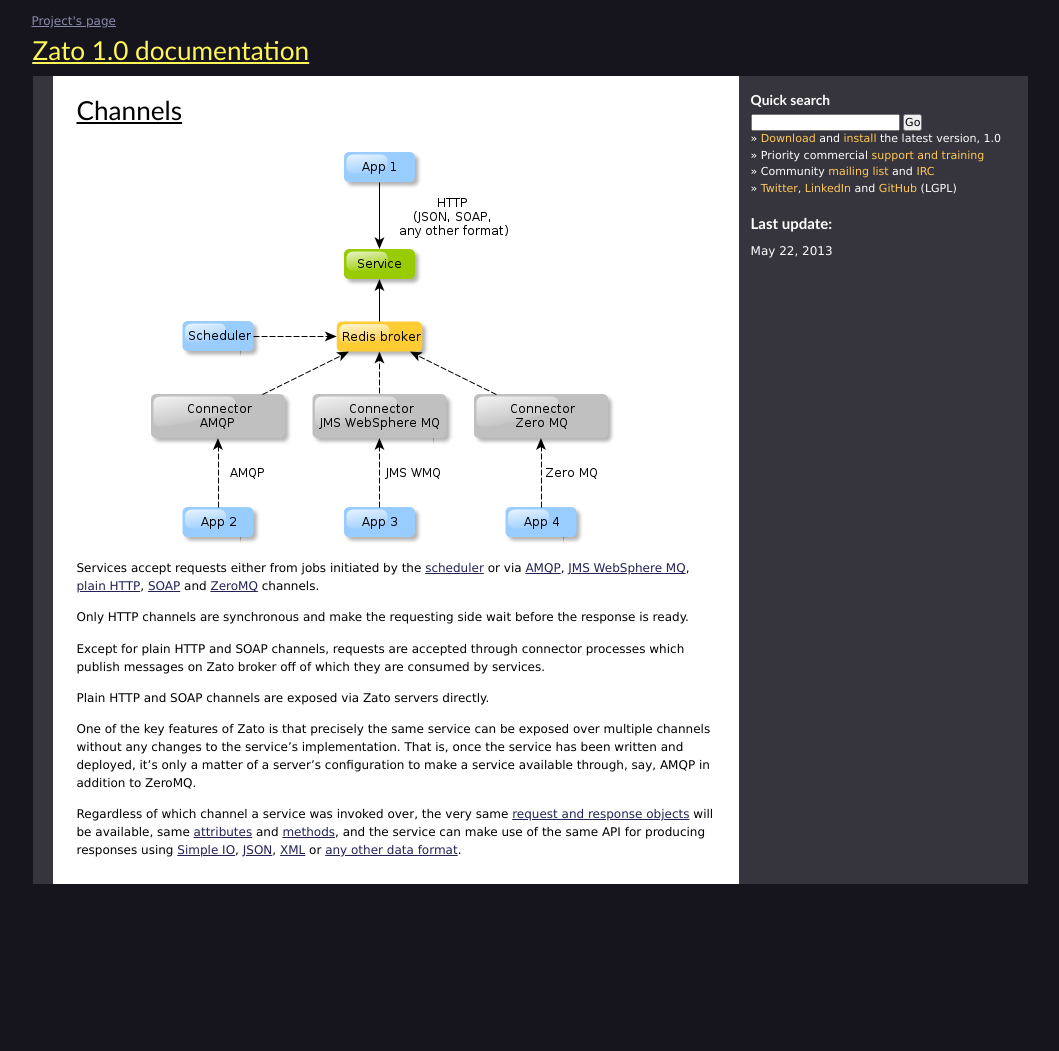
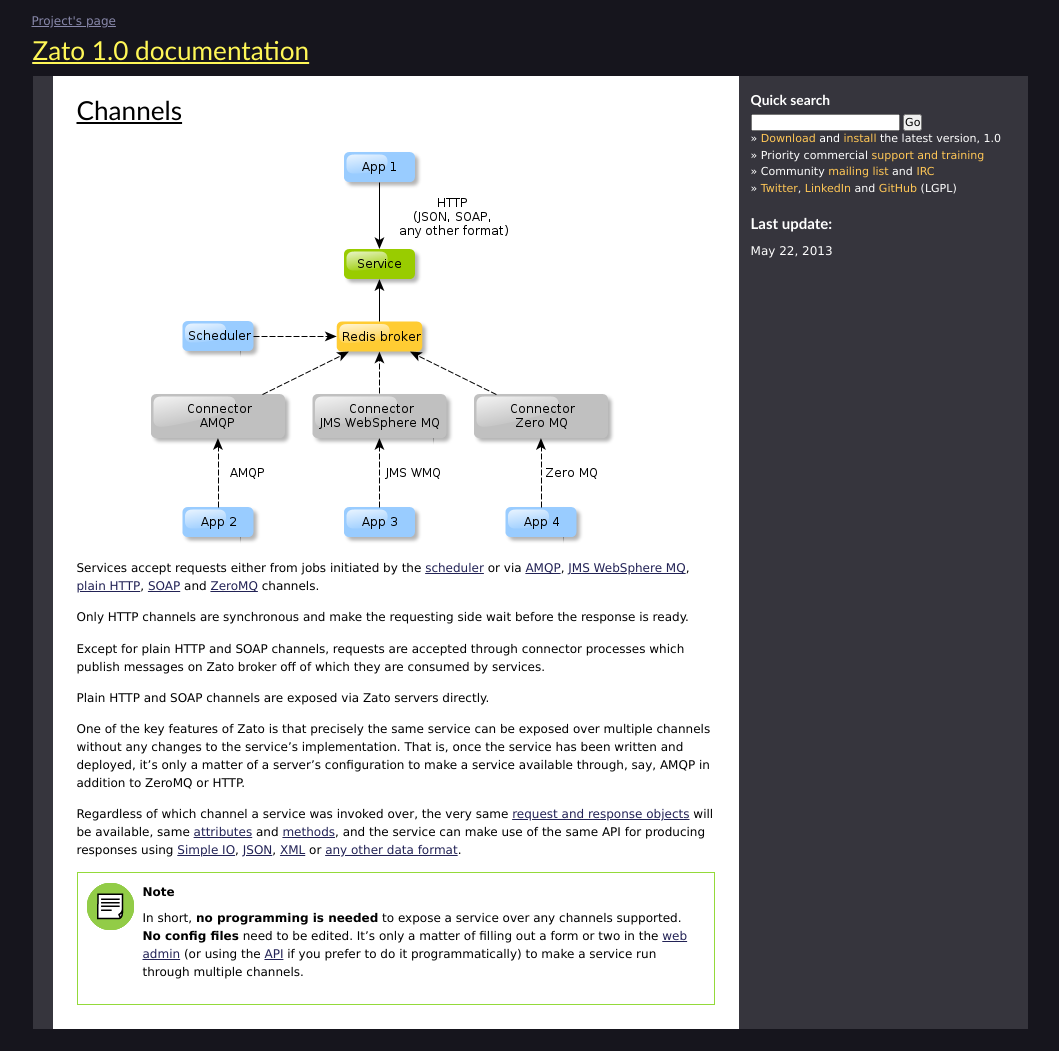
Before and after one commit to rfdiazpr/zato-docs, a Sphinx documentation site: the page built from sphinx/progguide/channels.txt, in a window 1280 px wide. Shown: the whole page, without its empty margins (110-1169 px from the left). Built offline with Sphinx 7.4.7, drawn with Linux system fonts in a browser that asks for light colours; before the commit the page ends 906 px from its top, so only the background shows below that.

Commit message:
Made it clearer that channels need no programming nor config edits

```diff
--- a/sphinx/progguide/channels.txt
+++ b/sphinx/progguide/channels.txt
@@ -27,7 +27,8 @@
 One of the key features of Zato is that precisely the same service can be exposed over
 multiple channels without any changes to the service's implementation. That is,
 once the service has been written and deployed, it's only a matter of a server's
-configuration to make a service available through, say, AMQP in addition to ZeroMQ.
+configuration to make a service available through, say, AMQP in addition to ZeroMQ
+or HTTP.
 
 Regardless of which channel a service was invoked over, the very same
 :doc:`request and response objects <./request-response>`
@@ -42,3 +43,14 @@
 :doc:`XML <./xml>`
 or
 :doc:`any other data format <./other-formats>`.
+
+.. note ::
+
+  In short, **no programming is needed** to expose a service over any channels
+  supported. **No config files** need to be edited. It's only a matter of
+  filling out a form or two in the
+  :doc:`web admin <../web-admin/intro>`
+  (or using the
+  :doc:`API <../public-api/intro>`
+  if you prefer
+  to do it programmatically) to make a service run through multiple channels.
```
